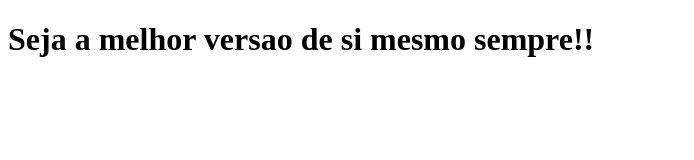
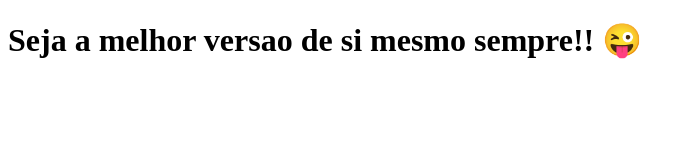
Before and after one commit to devnilsoncruz/CloneTabNews, a Next.js app: page / in a window 1280 px wide. Shown: the top 160 px of the page, without its empty margins (0-694 px from the left). Built offline with nearby package versions, Linux system fonts and the light colour scheme.

Commit message:
adcionando emoticon

```diff
--- a/pages/index.js
+++ b/pages/index.js
@@ -1,5 +1,5 @@
 function Home(){
-    return <h1>Seja a melhor versao de si mesmo sempre!!</h1>
+    return <h1>Seja a melhor versao de si mesmo sempre!! 😜</h1>
 }
 
 export default Home;
```
